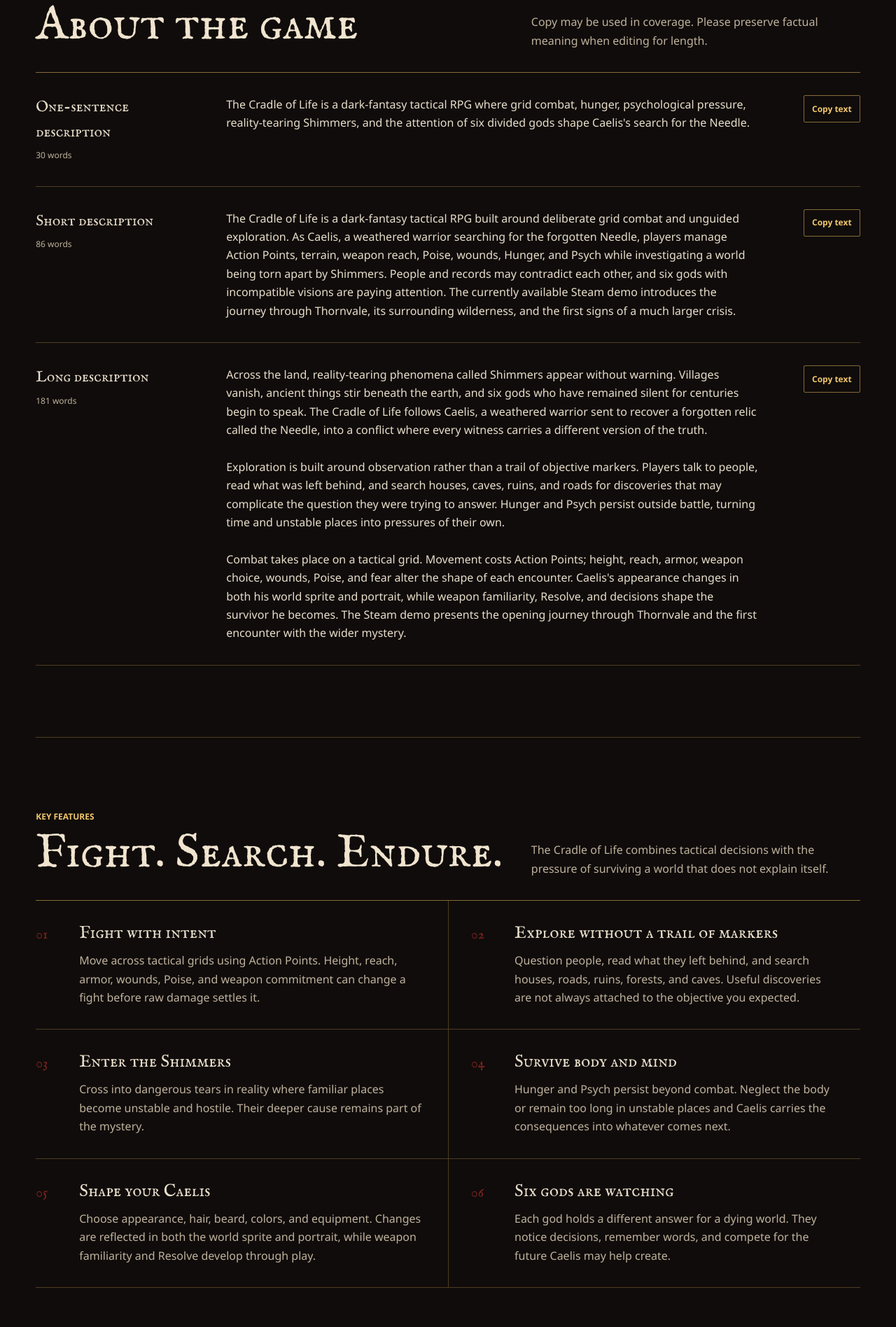
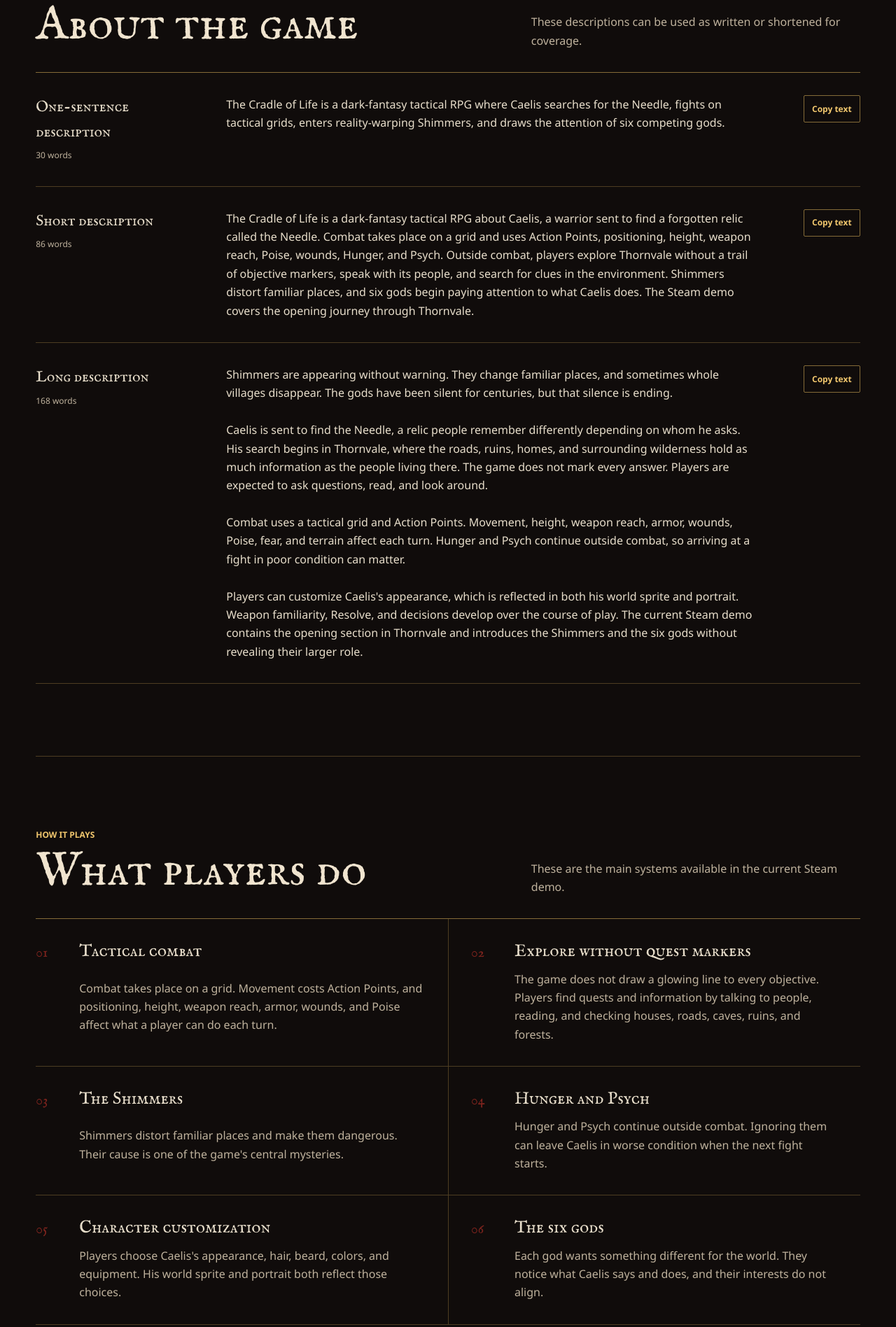
Before and after one commit to GRMickelsen/Cradle-of-Life-Press-Kit, a plain HTML site: page index.html in a window 1280 px wide. Shown: the part 1733-3629 px from the top of the page at 70% size. Drawn offline with Linux system fonts and the light colour scheme.

Commit message:
Rewrite press kit copy in a more direct voice

```diff
--- a/index.html
+++ b/index.html
@@ -93,29 +93,31 @@
     <section class="section about-section" id="about" aria-labelledby="about-title">
       <div class="section-heading split-heading">
         <div>
-          <p class="eyebrow">Approved descriptions</p>
+          <p class="eyebrow">Descriptions for coverage</p>
           <h2 id="about-title">About the game</h2>
         </div>
-        <p class="heading-note">Copy may be used in coverage. Please preserve factual meaning when editing for length.</p>
+        <p class="heading-note">These descriptions can be used as written or shortened for coverage.</p>
       </div>
       <div class="copy-stack">
         <article class="copy-block">
           <div class="copy-label"><h3>One-sentence description</h3><span>30 words</span></div>
-          <p data-copy-text>The Cradle of Life is a dark-fantasy tactical RPG where grid combat, hunger, psychological pressure, reality-tearing Shimmers, and the attention of six divided gods shape Caelis's search for the Needle.</p>
+          <p data-copy-text>The Cradle of Life is a dark-fantasy tactical RPG where Caelis searches for the Needle, fights on tactical grids, enters reality-warping Shimmers, and draws the attention of six competing gods.</p>
           <button class="copy-button" type="button" data-copy-button>Copy text</button>
         </article>
         <article class="copy-block">
           <div class="copy-label"><h3>Short description</h3><span>86 words</span></div>
-          <p data-copy-text>The Cradle of Life is a dark-fantasy tactical RPG built around deliberate grid combat and unguided exploration. As Caelis, a weathered warrior searching for the forgotten Needle, players manage Action Points, terrain, weapon reach, Poise, wounds, Hunger, and Psych while investigating a world being torn apart by Shimmers. People and records may contradict each other, and six gods with incompatible visions are paying attention. The currently available Steam demo introduces the journey through Thornvale, its surrounding wilderness, and the first signs of a much larger crisis.</p>
+          <p data-copy-text>The Cradle of Life is a dark-fantasy tactical RPG about Caelis, a warrior sent to find a forgotten relic called the Needle. Combat takes place on a grid and uses Action Points, positioning, height, weapon reach, Poise, wounds, Hunger, and Psych. Outside combat, players explore Thornvale without a trail of objective markers, speak with its people, and search for clues in the environment. Shimmers distort familiar places, and six gods begin paying attention to what Caelis does. The Steam demo covers the opening journey through Thornvale.</p>
           <button class="copy-button" type="button" data-copy-button>Copy text</button>
         </article>
         <article class="copy-block copy-block-long">
-          <div class="copy-label"><h3>Long description</h3><span>181 words</span></div>
-          <p data-copy-text>Across the land, reality-tearing phenomena called Shimmers appear without warning. Villages vanish, ancient things stir beneath the earth, and six gods who have remained silent for centuries begin to speak. The Cradle of Life follows Caelis, a weathered warrior sent to recover a forgotten relic called the Needle, into a conflict where every witness carries a different version of the truth.
+          <div class="copy-label"><h3>Long description</h3><span>168 words</span></div>
+          <p data-copy-text>Shimmers are appearing without warning. They change familiar places, and sometimes whole villages disappear. The gods have been silent for centuries, but that silence is ending.
 
-Exploration is built around observation rather than a trail of objective markers. Players talk to people, read what was left behind, and search houses, caves, ruins, and roads for discoveries that may complicate the question they were trying to answer. Hunger and Psych persist outside battle, turning time and unstable places into pressures of their own.
+Caelis is sent to find the Needle, a relic people remember differently depending on whom he asks. His search begins in Thornvale, where the roads, ruins, homes, and surrounding wilderness hold as much information as the people living there. The game does not mark every answer. Players are expected to ask questions, read, and look around.
 
-Combat takes place on a tactical grid. Movement costs Action Points; height, reach, armor, weapon choice, wounds, Poise, and fear alter the shape of each encounter. Caelis's appearance changes in both his world sprite and portrait, while weapon familiarity, Resolve, and decisions shape the survivor he becomes. The Steam demo presents the opening journey through Thornvale and the first encounter with the wider mystery.</p>
+Combat uses a tactical grid and Action Points. Movement, height, weapon reach, armor, wounds, Poise, fear, and terrain affect each turn. Hunger and Psych continue outside combat, so arriving at a fight in poor condition can matter.
+
+Players can customize Caelis's appearance, which is reflected in both his world sprite and portrait. Weapon familiarity, Resolve, and decisions develop over the course of play. The current Steam demo contains the opening section in Thornvale and introduces the Shimmers and the six gods without revealing their larger role.</p>
           <button class="copy-button" type="button" data-copy-button>Copy text</button>
         </article>
       </div>
@@ -124,41 +126,41 @@
     <section class="section features-section" id="features" aria-labelledby="features-title">
       <div class="section-heading split-heading">
         <div>
-          <p class="eyebrow">Key features</p>
-          <h2 id="features-title">Fight. Search. Endure.</h2>
+          <p class="eyebrow">How it plays</p>
+          <h2 id="features-title">What players do</h2>
         </div>
-        <p class="heading-note">The Cradle of Life combines tactical decisions with the pressure of surviving a world that does not explain itself.</p>
+        <p class="heading-note">These are the main systems available in the current Steam demo.</p>
       </div>
       <div class="feature-list">
         <article class="feature-item">
           <span class="feature-number">01</span>
-          <h3>Fight with intent</h3>
-          <p>Move across tactical grids using Action Points. Height, reach, armor, wounds, Poise, and weapon commitment can change a fight before raw damage settles it.</p>
+          <h3>Tactical combat</h3>
+          <p>Combat takes place on a grid. Movement costs Action Points, and positioning, height, weapon reach, armor, wounds, and Poise affect what a player can do each turn.</p>
         </article>
         <article class="feature-item">
           <span class="feature-number">02</span>
-          <h3>Explore without a trail of markers</h3>
-          <p>Question people, read what they left behind, and search houses, roads, ruins, forests, and caves. Useful discoveries are not always attached to the objective you expected.</p>
+          <h3>Explore without quest markers</h3>
+          <p>The game does not draw a glowing line to every objective. Players find quests and information by talking to people, reading, and checking houses, roads, caves, ruins, and forests.</p>
         </article>
         <article class="feature-item">
           <span class="feature-number">03</span>
-          <h3>Enter the Shimmers</h3>
-          <p>Cross into dangerous tears in reality where familiar places become unstable and hostile. Their deeper cause remains part of the mystery.</p>
+          <h3>The Shimmers</h3>
+          <p>Shimmers distort familiar places and make them dangerous. Their cause is one of the game's central mysteries.</p>
         </article>
         <article class="feature-item">
           <span class="feature-number">04</span>
-          <h3>Survive body and mind</h3>
-          <p>Hunger and Psych persist beyond combat. Neglect the body or remain too long in unstable places and Caelis carries the consequences into whatever comes next.</p>
+          <h3>Hunger and Psych</h3>
+          <p>Hunger and Psych continue outside combat. Ignoring them can leave Caelis in worse condition when the next fight starts.</p>
         </article>
         <article class="feature-item">
           <span class="feature-number">05</span>
-          <h3>Shape your Caelis</h3>
-          <p>Choose appearance, hair, beard, colors, and equipment. Changes are reflected in both the world sprite and portrait, while weapon familiarity and Resolve develop through play.</p>
+          <h3>Character customization</h3>
+          <p>Players choose Caelis's appearance, hair, beard, colors, and equipment. His world sprite and portrait both reflect those choices.</p>
         </article>
         <article class="feature-item">
           <span class="feature-number">06</span>
-          <h3>Six gods are watching</h3>
-          <p>Each god holds a different answer for a dying world. They notice decisions, remember words, and compete for the future Caelis may help create.</p>
+          <h3>The six gods</h3>
+          <p>Each god wants something different for the world. They notice what Caelis says and does, and their interests do not align.</p>
         </article>
       </div>
     </section>
@@ -185,16 +187,16 @@
           <figcaption><span><strong>Thornvale ruins</strong><small>Environmental exploration</small></span><a href="assets/screenshots/02-thornvale-ruins.jpg" download>Download JPG</a></figcaption>
         </figure>
         <figure class="gallery-item">
-          <button class="gallery-open" type="button" data-gallery-index="2" data-full="assets/screenshots/03-shimmer-corrupted-king.jpg" data-caption="Inside a Shimmer - a familiar place distorted by another reality">
+          <button class="gallery-open" type="button" data-gallery-index="2" data-full="assets/screenshots/03-shimmer-corrupted-king.jpg" data-caption="Inside a Shimmer - a familiar place distorted by a Shimmer">
             <img src="assets/screenshots/03-shimmer-corrupted-king.jpg" alt="Caelis facing a corrupted king inside a violet, reality-distorted Shimmer." width="1450" height="1080" loading="lazy">
           </button>
-          <figcaption><span><strong>Inside a Shimmer</strong><small>Reality no longer follows familiar rules</small></span><a href="assets/screenshots/03-shimmer-corrupted-king.jpg" download>Download JPG</a></figcaption>
+          <figcaption><span><strong>Inside a Shimmer</strong><small>A familiar place, distorted</small></span><a href="assets/screenshots/03-shimmer-corrupted-king.jpg" download>Download JPG</a></figcaption>
         </figure>
         <figure class="gallery-item">
           <button class="gallery-open" type="button" data-gallery-index="3" data-full="assets/screenshots/04-character-customization.jpg" data-caption="Character customization - matching sprite and portrait">
             <img src="assets/screenshots/04-character-customization.jpg" alt="Character customization screen showing appearance controls, a world sprite preview, and a matching portrait." width="1920" height="1080" loading="lazy">
           </button>
-          <figcaption><span><strong>Shape your Caelis</strong><small>Matching sprite and portrait</small></span><a href="assets/screenshots/04-character-customization.jpg" download>Download JPG</a></figcaption>
+          <figcaption><span><strong>Character customization</strong><small>Matching sprite and portrait</small></span><a href="assets/screenshots/04-character-customization.jpg" download>Download JPG</a></figcaption>
         </figure>
         <figure class="gallery-item">
           <button class="gallery-open" type="button" data-gallery-index="4" data-full="assets/screenshots/05-shimmer-combat.jpg" data-caption="Shimmer combat - hostile terrain and multiple enemies">
@@ -215,22 +217,22 @@
           <figcaption><span><strong>Thornvale Castle</strong><small>A current demo location</small></span><a href="assets/screenshots/07-thornvale-castle-bridge.jpg" download>Download JPG</a></figcaption>
         </figure>
         <figure class="gallery-item">
-          <button class="gallery-open" type="button" data-gallery-index="7" data-full="assets/screenshots/08-tactical-combat-poise.jpg" data-caption="Breaking an enemy - fear, morale, and tactical pressure">
+          <button class="gallery-open" type="button" data-gallery-index="7" data-full="assets/screenshots/08-tactical-combat-poise.jpg" data-caption="Tactical combat - Poise and psychological pressure">
             <img src="assets/screenshots/08-tactical-combat-poise.jpg" alt="Close tactical combat with an enemy under psychological pressure and a combat log visible." width="1920" height="1080" loading="lazy">
           </button>
-          <figcaption><span><strong>Break their defense</strong><small>Poise and psychological pressure</small></span><a href="assets/screenshots/08-tactical-combat-poise.jpg" download>Download JPG</a></figcaption>
+          <figcaption><span><strong>Poise under pressure</strong><small>Poise and psychological pressure</small></span><a href="assets/screenshots/08-tactical-combat-poise.jpg" download>Download JPG</a></figcaption>
         </figure>
         <figure class="gallery-item">
           <button class="gallery-open" type="button" data-gallery-index="8" data-full="assets/screenshots/09-unstable-realm.jpg" data-caption="An unstable realm - environmental pressure and altered color">
             <img src="assets/screenshots/09-unstable-realm.jpg" alt="Caelis moving through a dark red environment distorted by an unstable atmosphere." width="1447" height="1080" loading="lazy">
           </button>
-          <figcaption><span><strong>Unstable ground</strong><small>Atmosphere becomes a warning</small></span><a href="assets/screenshots/09-unstable-realm.jpg" download>Download JPG</a></figcaption>
+          <figcaption><span><strong>Unstable realm</strong><small>Environmental pressure and altered color</small></span><a href="assets/screenshots/09-unstable-realm.jpg" download>Download JPG</a></figcaption>
         </figure>
         <figure class="gallery-item">
           <button class="gallery-open" type="button" data-gallery-index="9" data-full="assets/screenshots/10-forest-exploration.jpg" data-caption="Forest exploration - no glowing objective trail">
             <img src="assets/screenshots/10-forest-exploration.jpg" alt="Caelis following a narrow forest path surrounded by dense trees and foliage." width="1464" height="1080" loading="lazy">
           </button>
-          <figcaption><span><strong>Beyond the road</strong><small>Explore without a glowing trail</small></span><a href="assets/screenshots/10-forest-exploration.jpg" download>Download JPG</a></figcaption>
+          <figcaption><span><strong>Forest exploration</strong><small>No glowing objective trail</small></span><a href="assets/screenshots/10-forest-exploration.jpg" download>Download JPG</a></figcaption>
         </figure>
         <figure class="gallery-item gallery-item-wide">
           <button class="gallery-open" type="button" data-gallery-index="10" data-full="assets/screenshots/11-survival-menu.jpg" data-caption="Survival status - Hunger, Psych, injuries, and character record">
@@ -247,12 +249,12 @@
           <p class="eyebrow">Gameplay clips</p>
           <h2 id="clips-title">Gameplay captures</h2>
         </div>
-        <p class="heading-note" data-captures-empty>Four short gameplay captures are being prepared. Download cards will appear here when approved files are added.</p>
+        <p class="heading-note" data-captures-empty>Four short gameplay captures are being recorded. This section will be added when they are ready.</p>
       </div>
       <div class="capture-grid" hidden data-captures-grid>
         <article class="capture-card" hidden data-capture-id="tactical-combat">
           <div class="capture-preview"><img alt="Tactical combat gameplay preview." loading="lazy" hidden data-capture-image><video controls preload="metadata" playsinline hidden data-capture-video></video></div>
-          <div class="capture-copy"><h3>Tactical combat</h3><p>Grid-based tactical combat featuring positioning, Action Points, terrain, height, status effects, and enemy behavior.</p><div class="capture-downloads" data-capture-downloads></div></div>
+          <div class="capture-copy"><h3>Tactical combat</h3><p>A tactical encounter showing movement, Action Points, terrain, height, status effects, and enemy behavior.</p><div class="capture-downloads" data-capture-downloads></div></div>
         </article>
         <article class="capture-card" hidden data-capture-id="shimmer-distortion">
           <div class="capture-preview"><img alt="Shimmer visual distortion gameplay preview." loading="lazy" hidden data-capture-image><video controls preload="metadata" playsinline hidden data-capture-video></video></div>
@@ -260,11 +262,11 @@
         </article>
         <article class="capture-card" hidden data-capture-id="character-customization">
           <div class="capture-preview"><img alt="Character customization gameplay preview." loading="lazy" hidden data-capture-image><video controls preload="metadata" playsinline hidden data-capture-video></video></div>
-          <div class="capture-copy"><h3>Character customization</h3><p>The character creation system used to shape the player's version of Caelis.</p><div class="capture-downloads" data-capture-downloads></div></div>
+          <div class="capture-copy"><h3>Character customization</h3><p>A look at Caelis's character creation options.</p><div class="capture-downloads" data-capture-downloads></div></div>
         </article>
         <article class="capture-card" hidden data-capture-id="exploration">
           <div class="capture-preview"><img alt="Exploration gameplay preview." loading="lazy" hidden data-capture-image><video controls preload="metadata" playsinline hidden data-capture-video></video></div>
-          <div class="capture-copy"><h3>Exploration</h3><p>Exploration through the hand-built world of The Cradle of Life.</p><div class="capture-downloads" data-capture-downloads></div></div>
+          <div class="capture-copy"><h3>Exploration</h3><p>Exploring the roads, ruins, and wilderness around Thornvale.</p><div class="capture-downloads" data-capture-downloads></div></div>
         </article>
       </div>
     </section>
@@ -291,11 +293,11 @@
       <div class="world-intro">
         <div>
           <p class="eyebrow">The world</p>
-          <h2 id="world-title">Six gods. Six answers.</h2>
+          <h2 id="world-title">The six gods</h2>
         </div>
         <div class="world-copy">
-          <p>Shimmers are opening across a dying world, and the gods have begun to speak again. Each offers a different answer to the crisis. Caelis's words and actions attract their attention, but none of them provides a complete account of what is happening.</p>
-          <p>The press kit stops there. The truth behind the Shimmers, and what the gods ultimately want, remain for the game to reveal.</p>
+          <p>Shimmers are appearing across the world, and the six gods have begun speaking again after centuries of silence. They do not agree on what should happen next, and each one responds differently to Caelis's decisions.</p>
+          <p>This press kit avoids the Shimmers' origins, the gods' motives, and later plot developments.</p>
         </div>
       </div>
       <div class="pantheon-grid" aria-label="The six gods">
@@ -324,8 +326,8 @@
           <p class="eyebrow">About the developer</p>
           <h2 id="developer-title">Garrett Mickelsen</h2>
           <div class="developer-bio">
-            <p>Garrett Mickelsen is the solo developer behind The Cradle of Life, an independent tactical role-playing game built in RPG Maker MZ. An active-duty U.S. Marine officer and military historian, Mickelsen began developing the game as a personal creative project, drawing on a lifelong interest in history, mythology, and storytelling. Much of the world's earliest lore grew from stories told by his father around campfires when he was young.</p>
-            <p>Developed largely in his spare time while balancing military service and family life, The Cradle of Life combines exploration, choice-driven storytelling, character customization, and grid-based tactical combat in a dark fantasy world shaped by gods, forgotten places, and the consequences of the player's decisions.</p>
+            <p>Garrett Mickelsen is the solo developer of The Cradle of Life, an independent tactical RPG made in RPG Maker MZ. He is also an active-duty U.S. Marine officer and military historian. The game began as a personal project built around his interests in history, mythology, and storytelling. Some of its oldest lore came from stories his father told around campfires when he was young.</p>
+            <p>Most of the work is done in his spare time around military service and family life. The game combines exploration, player choice, character customization, and grid-based combat in a dark fantasy setting of gods and forgotten places.</p>
           </div>
           <p class="developer-disclaimer">The Cradle of Life is an independent project and is not affiliated with or endorsed by the U.S. Marine Corps or Department of Defense.</p>
           <dl class="developer-facts">
@@ -403,7 +405,7 @@
             <a href="assets/logo/steam-header.jpg" download>Current Steam header JPG</a>
           </div>
           <div class="master-assets">
-            <p data-master-assets-pending>Transparent logo and print-quality key-art masters are being prepared.</p>
+            <p data-master-assets-pending>A transparent logo and print-quality key-art master are not available yet.</p>
             <a class="button button-secondary" href="#" download hidden data-transparent-logo-png>Download Transparent Logo</a>
             <a class="button button-secondary" href="#" download hidden data-transparent-logo-svg>Download Transparent Logo (SVG)</a>
             <a class="button button-secondary" href="#" download hidden data-key-art-master>Download Key Art</a>
```
Also changed, not shown: 2 other files.
